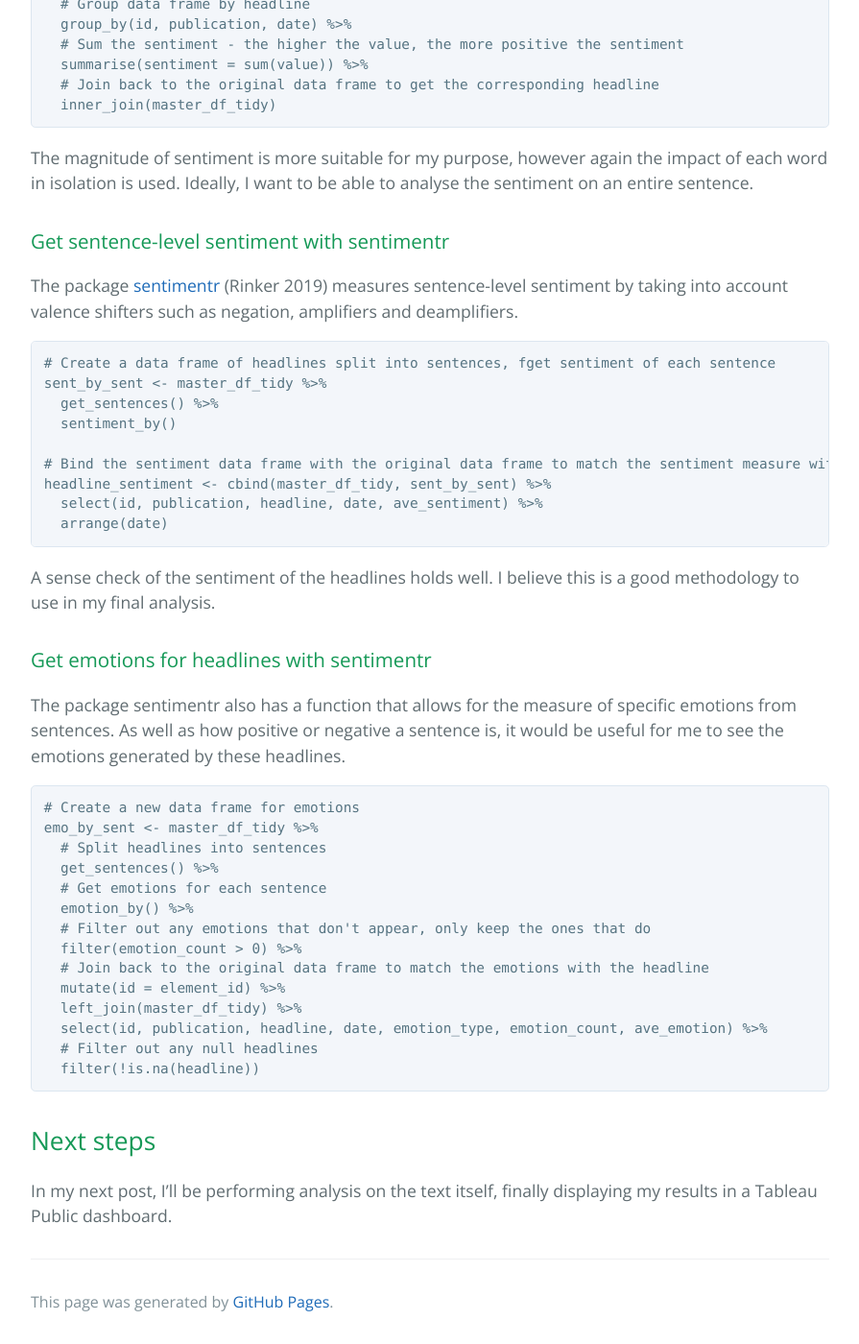
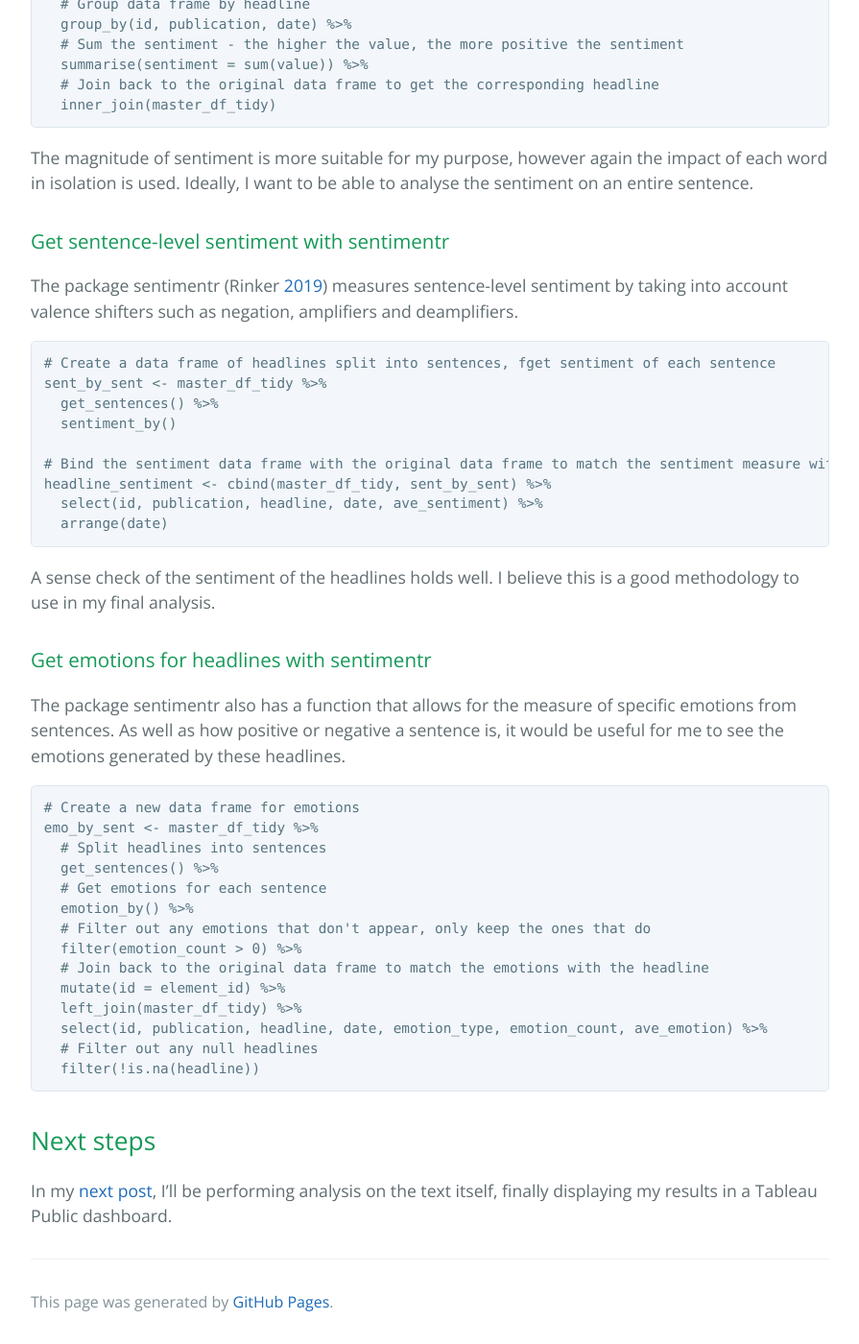
Before and after one commit to JazPeng/JazPeng.github.io, a Jekyll site: the page built from _posts/2020-05-01-MMM.md, in a window 1280 px wide and 1400 px high, scrolled down 9579 px. Shown: the whole window at 96% size, without its empty margins (192-1087 px from the left). Built offline with Jekyll 4.4.1, drawn with Linux system fonts in a browser that asks for light colours; some of the changed text lies outside the part shown.

Commit message:
Made some mild changes and added links and references

````diff
--- a/_posts/2020-05-01-MMM.md
+++ b/_posts/2020-05-01-MMM.md
@@ -316,7 +316,7 @@ master_df_tidy <- master_df %>%
 master_df_tidy$id <- seq.int(nrow(master_df_tidy))
 ```
 
-My first resource for sentiment analysis was [Text Mining with R](https://www.tidytextmining.com/) (Silge and Robinson 2016). This publication talked about three lexicons; the two I decided would work for my purpose were:
+My first resource for sentiment analysis was Text Mining with R (Silge and Robinson [2016](https://www.tidytextmining.com/)). This publication talked about three lexicons; the two I decided would work for my purpose were:
 * AFINN from Finn Årup Nielsen
 * bing from Bing Liu and collaborators
 
@@ -357,7 +357,7 @@ affin_sent <- master_df_text %>%
 The magnitude of sentiment is more suitable for my purpose, however again the impact of each word in isolation is used. Ideally, I want to be able to analyse the sentiment on an entire sentence.
 
 ### Get sentence-level sentiment with sentimentr
-The package [sentimentr](https://cran.r-project.org/web/packages/sentimentr/sentimentr.pdf) (Rinker 2019) measures sentence-level sentiment by taking into account valence shifters such as negation, amplifiers and deamplifiers.
+The package sentimentr (Rinker [2019](https://cran.r-project.org/web/packages/sentimentr/sentimentr.pdf)) measures sentence-level sentiment by taking into account valence shifters such as negation, amplifiers and deamplifiers.
 ```{r}
 # Create a data frame of headlines split into sentences, fget sentiment of each sentence
 sent_by_sent <- master_df_tidy %>%
@@ -391,4 +391,4 @@ emo_by_sent <- master_df_tidy %>%
 ```
 
 ## Next steps
-In my next post, I'll be performing analysis on the text itself, finally displaying my results in a Tableau Public dashboard.
+In my [next post](http://localhost:4000/meghan_markle_headline_analysis/), I'll be performing analysis on the text itself, finally displaying my results in a Tableau Public dashboard.
````
Also changed, not shown: _posts/2020-06-01-MMM2.md (+2 -0 lines), 1 other file.
